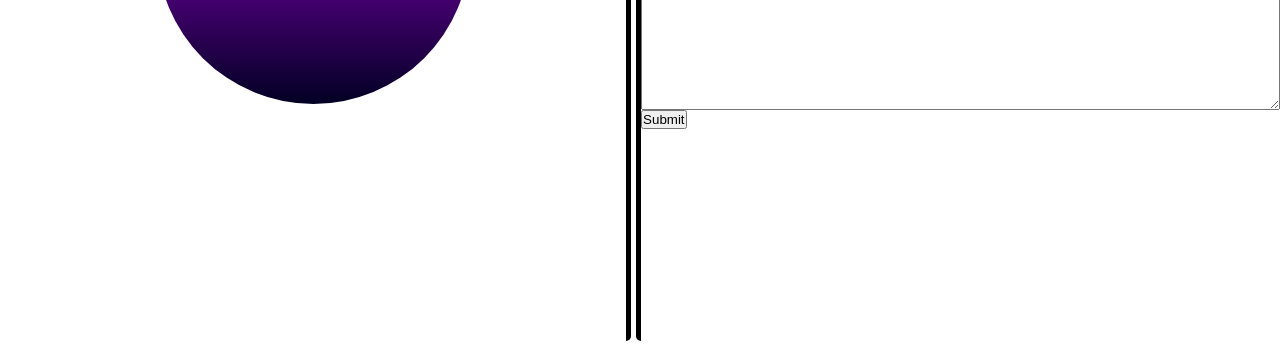
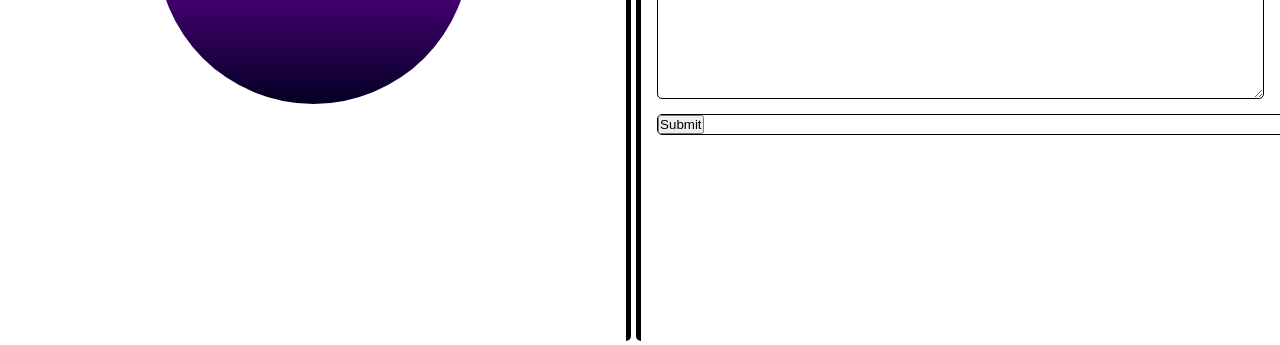
Before and after one commit to rhansen27/my-first-blog, a plain HTML site: page index.html in a window 1280 px wide. Shown: the part 511-856 px from the top of the page. Drawn offline with Linux system fonts and the light colour scheme.

Commit message:
unsure of my last commit

```diff
--- a/assets/css/styles.css
+++ b/assets/css/styles.css
@@ -24,8 +24,9 @@ nav {
   height: 100vh;
 }
 .spacer {
-  background-color: black;
+  height: 99%;
   width: 10px;
+  /* border-top: 5px solid black; */
 }
 .form-container {
   display: flex;
@@ -68,6 +69,25 @@ nav {
   border-radius: 5px;
   border: 1px solid black;
 }
+.input-form textarea {
+  margin-right: 1rem;
+  margin-left: 1rem;
+  margin-bottom: 10px;
+  margin-top: 5px;
+  border-radius: 5px;
+  border: 1px solid black;
+}
+.submit-button {
+  display: block;
+  width: 100%;
+  margin-right: 1rem;
+  margin-left: 1rem;
+  margin-bottom: 10px;
+  margin-top: 5px;
+  border-radius: 5px;
+  border: 1px solid black;
+  color: white;
+}
 .logo {
   position: relative;
   width: 50%;
```
